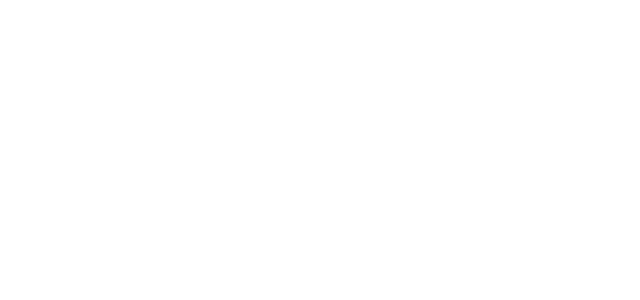
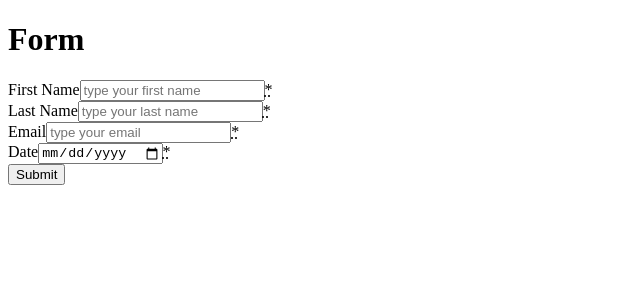
Before and after one commit to haskin/event-signup, a React (Create React App) app in the folder client/: page / in a window 1280 px wide. Shown: the top 300 px of the page, without its empty margins (0-640 px from the left). Built offline with nearby package versions, Linux system fonts and the light colour scheme.

Commit message:
Added Success React component.

```diff
--- a/client/package.json
+++ b/client/package.json
@@ -9,6 +9,7 @@
     "react": "^16.13.1",
     "react-dom": "^16.13.1",
     "react-redux": "^7.2.0",
+    "react-router-dom": "^5.2.0",
     "react-scripts": "3.4.1",
     "redux": "^4.0.5",
     "redux-thunk": "^2.3.0"
@@ -33,5 +34,6 @@
       "last 1 firefox version",
       "last 1 safari version"
     ]
-  }
+  },
+  "proxy": "http://localhost:3030/"
 }
--- a/client/src/App.js
+++ b/client/src/App.js
@@ -1,9 +1,13 @@
 import React from 'react';
+import EventSignUp from './components/EventSignUp'
 
 function App() {
   return (
     <div className="App">
-
+      <main>
+        <h1>Form</h1>
+          <EventSignUp />
+      </main>
     </div>
   );
 }
--- a/client/src/actions/updateSignUp.js
+++ b/client/src/actions/updateSignUp.js
@@ -1,6 +1,4 @@
 import SIGN_UP from './actionTypes';
-console.log(SIGN_UP)
-
 
 const updateFirstName = (input) => {
     return{
--- /dev/null
+++ b/client/src/components/EventSignUp.js
@@ -0,0 +1,90 @@
+import React from 'react';
+import {useSelector, useDispatch} from 'react-redux';
+import {updateFirstName, updateLastName, updateEmail, updateDate} from '../actions/updateSignUp'
+import validated from '../util/validated'
+
+const INPUT = {
+    FIRST_NAME: 'first-name',
+    LAST_NAME: 'last-name',
+    EMAIL: 'email',
+    DATE: 'date'
+}
+
+
+const EventSignUp = (props) => {
+    const signUpData = useSelector(state => state);
+    const dispatch = useDispatch();
+    // console.log(signUpData);
+
+    const submitForm = async (event) => {
+        event.preventDefault();
+        //Validation before submitting
+        // const URL = 'http:localhost:8080/signup';
+
+        if(validated(signUpData)){
+            const request = {
+                method: 'POST',
+                // mode: 'cors',
+                headers: {
+                    'Content-Type': 'application/json'
+                    // 'Access-Control-Allow-Origin':URL
+                },
+                body:JSON.stringify(signUpData)
+            }
+            const response = await fetch('/api/registrees', request);
+            console.log(response.status);
+        }
+    };
+
+    const inputUpdate = (e) => {
+        switch(e.target.name){
+            case INPUT.FIRST_NAME:
+                dispatch(updateFirstName(e.target.value));
+                break;
+            case INPUT.LAST_NAME:
+                dispatch(updateLastName(e.target.value));
+                break;
+            case INPUT.EMAIL:
+                dispatch(updateEmail(e.target.value));
+                break;
+            case INPUT.DATE:
+                dispatch(updateDate(e.target.value));
+                break;
+            default:
+                break;
+        }
+
+    };
+
+    return (
+        <form onSubmit={submitForm}>
+            <div>
+                <label >First Name</label>
+                <input type='text' name= {INPUT.FIRST_NAME} placeholder='type your first name'
+                    onChange={inputUpdate} required></input>
+                <abbr title="required" aria-label="required">*</abbr>
+            </div>
+            <div>
+                <label>Last Name</label>
+                <input type='text' name= {INPUT.LAST_NAME} placeholder='type your last name'
+                    onChange={inputUpdate} required></input>
+                <abbr title="required" aria-label="required">*</abbr>
+            </div>
+            <div>
+                <label>Email</label>
+                <input type='text' name= {INPUT.EMAIL} placeholder='type your email'
+                    onChange={inputUpdate} required></input>
+                <abbr title="required" aria-label="required">*</abbr>
+            </div>
+            <div>
+                <label>Date</label>
+                <input type='date' name= {INPUT.DATE}
+                    onChange={inputUpdate} required></input>
+                <abbr title="required" aria-label="required">*</abbr>
+            </div>
+            <button onClick={submitForm}>Submit</button>
+        </form>
+    );
+}
+
+export default EventSignUp;
--- /dev/null
+++ b/client/src/util/validated.js
@@ -0,0 +1,32 @@
+export default function validated(signUpData){
+    return (
+        validateName(signUpData.firstName)
+        && validateName(signUpData.lastName)
+        && validateEmail(signUpData.email)
+        && validateDate(signUpData.date)
+    );
+}
+
+const validateName = (name) => {
+    const pattern = /^[A-Za-z]+$/;
+    return RegExp(pattern).test(name) ? true : (() => {
+        window.alert(`Entered either name incorrectly.\n${name} is not valid. \n Please try again`)
+        return false;
+    })();
+}
+
+const validateEmail = (email) => {
+    const pattern = /^\w+([\.-]?\w+)*@\w+([\.-]?\w+)*(\.\w{2,3})+$/;
+    return RegExp(pattern).test(email) ? true : (() => {
+        window.alert('Entered email incorrectly!\nPlease try again.')
+        return false;
+    })();;
+}
+
+const validateDate = (date) => {
+    const pattern = /[0-9]{4}-[0-9]{2}-[0-9]{2}/;
+    return RegExp(pattern).test(date) ? true : (() => {
+        window.alert('Entered date incorrectly!\nPlease try again.')
+        return false;
+    })();;
+}
```
Also changed, not shown: client/src/components/Success.js (added, +10 -0 lines), 1 other file (tests, documents, lock files or other folders).
